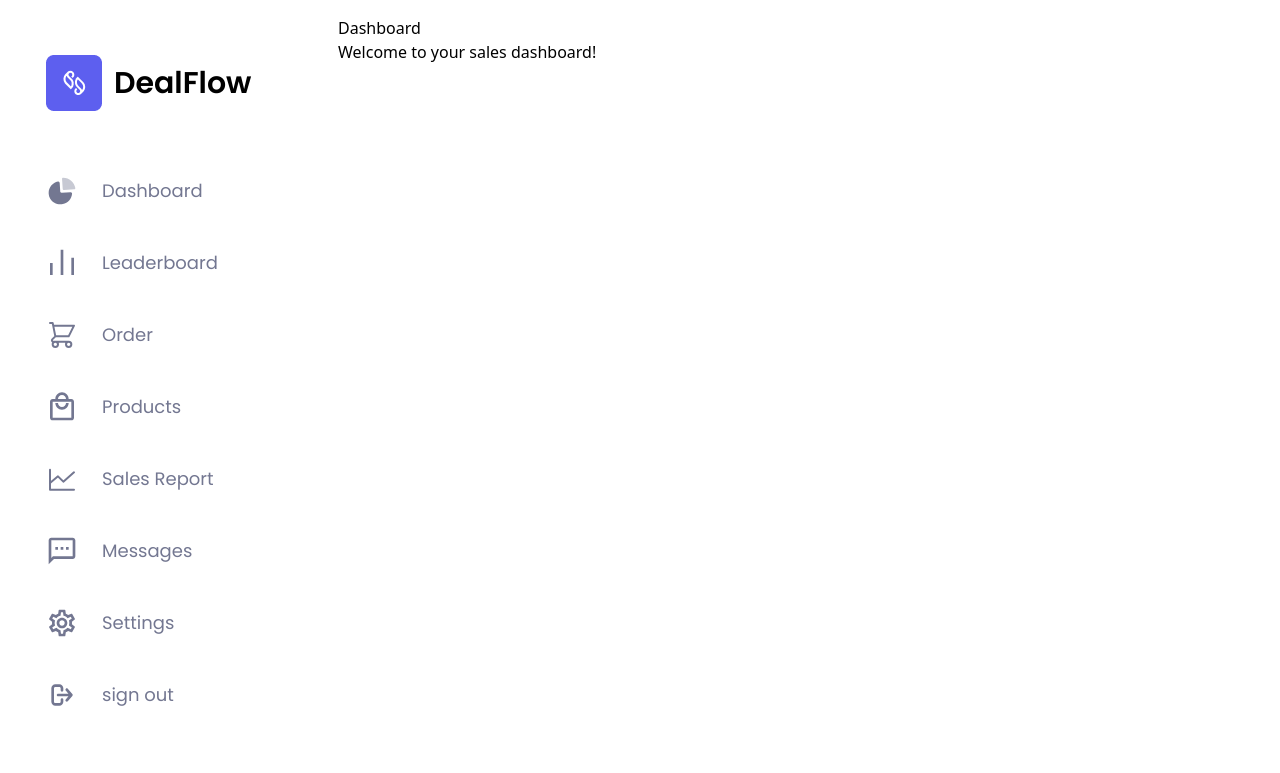
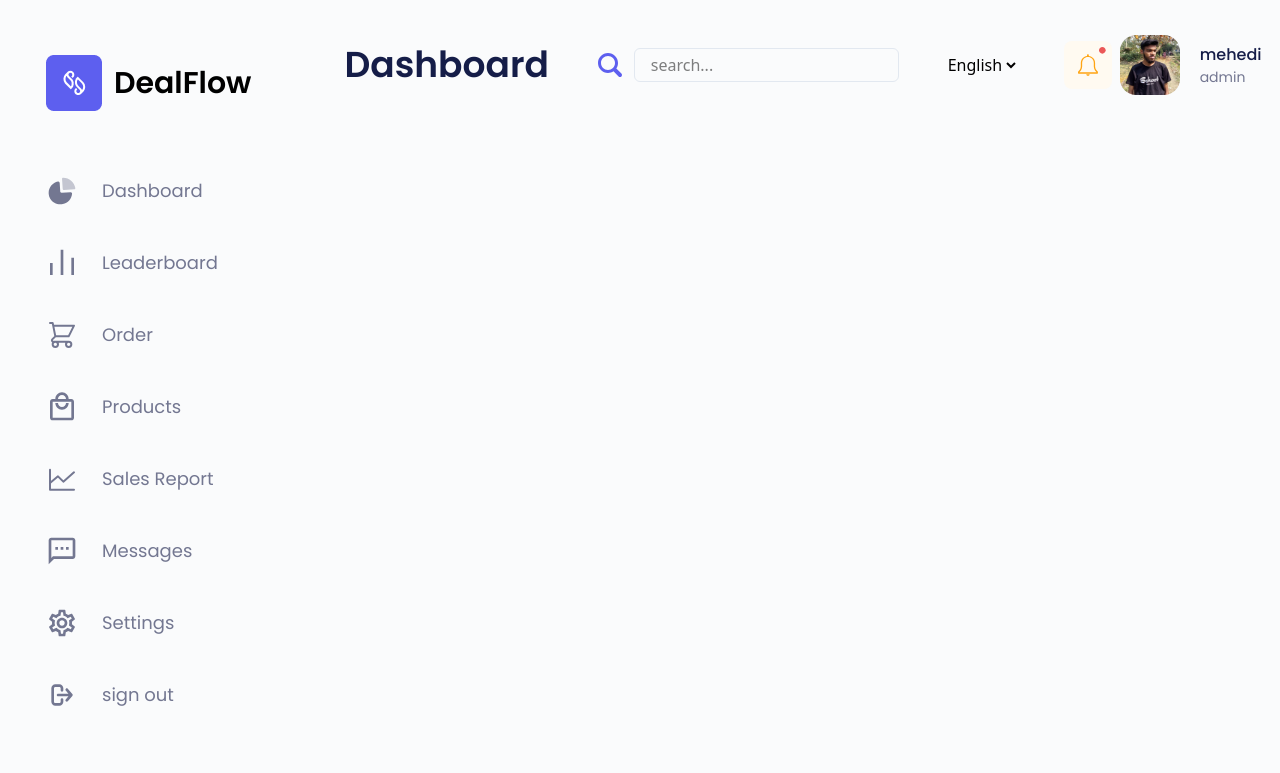
Before and after one commit to mehediweb01/sales-dashboard, a React (Vite) app: page / in a window 1280 px wide. Shown: the top 773 px of the page. Built offline with nearby package versions, Linux system fonts and the light colour scheme.

Commit message:
navbar complete

```diff
--- /dev/null
+++ b/src/components/navbar/Language.jsx
@@ -0,0 +1,12 @@
+import React from "react";
+
+const Language = () => {
+  return (
+    <select name="language">
+      <option value="English">English</option>
+      <option value="Bangla">Bangla</option>
+    </select>
+  );
+};
+
+export default Language;
--- /dev/null
+++ b/src/components/navbar/Navbar.jsx
@@ -0,0 +1,36 @@
+import React from "react";
+import Language from "./Language";
+import Profile from "./Profile";
+
+const Navbar = () => {
+  return (
+    <div className="flex justify-around gap-0 md:gap-2 items-center w-full">
+      <div>
+        <h1 className="font-poppins font-semibold text-xl sm:text-2xl md:text-4xl leading-5 sm:leading-8 md:leading-12 text-blueDark md:block hidden">
+          Dashboard
+        </h1>
+      </div>
+      <div className="flex gap-2 items-center">
+        <img
+          src="/icons/search.svg"
+          alt="search"
+          className="size-4 sm:size-6 md:size-8"
+        />
+        <input
+          type="text"
+          placeholder="search..."
+          className="focus:outline-none border border-slate-200 rounded-md px-2 md:px-4 py-1"
+        />
+      </div>
+      <div>
+        <Language />
+      </div>
+      <div className="flex gap-2">
+        <img src="/icons/notifications.svg" alt="notifications" />
+        <Profile />
+      </div>
+    </div>
+  );
+};
+
+export default Navbar;
--- /dev/null
+++ b/src/components/navbar/Profile.jsx
@@ -0,0 +1,21 @@
+import React from "react";
+
+const Profile = () => {
+  return (
+    <div className="flex justify-center items-center gap-5">
+      <img
+        src="/images/profile-me.png"
+        alt="profile"
+        className="size-6 sm:size-[40px] md:size-[60px] rounded-2xl"
+      />
+      <div className="md:inline-block hidden">
+        <h2 className="text-base font-medium font-poppins text-blueDark leading-6">
+          mehedi
+        </h2>
+        <p className="text-secondary text-sm leading-5 font-poppins">admin</p>
+      </div>
+    </div>
+  );
+};
+
+export default Profile;
--- a/src/pages/Dashboard.jsx
+++ b/src/pages/Dashboard.jsx
@@ -1,13 +1,13 @@
 import React from "react";
 import SideBar from "../components/sidebar/SideBar";
+import Navbar from "../components/navbar/Navbar";
 
 const Dashboard = () => {
   return (
-    <div className="flex items-start gap-10 md:gap-3 max-w-[1920px] w-full">
+    <div className="flex items-start gap-5 md:gap-0 max-w-[1920px] w-full bg-[#FAFBFC]">
       <SideBar />
-      <div className="mt-4">
-        <h1>Dashboard</h1>
-        <p>Welcome to your sales dashboard!</p>
+      <div className="w-full mt-[35px]">
+        <Navbar />
       </div>
     </div>
   );
```
